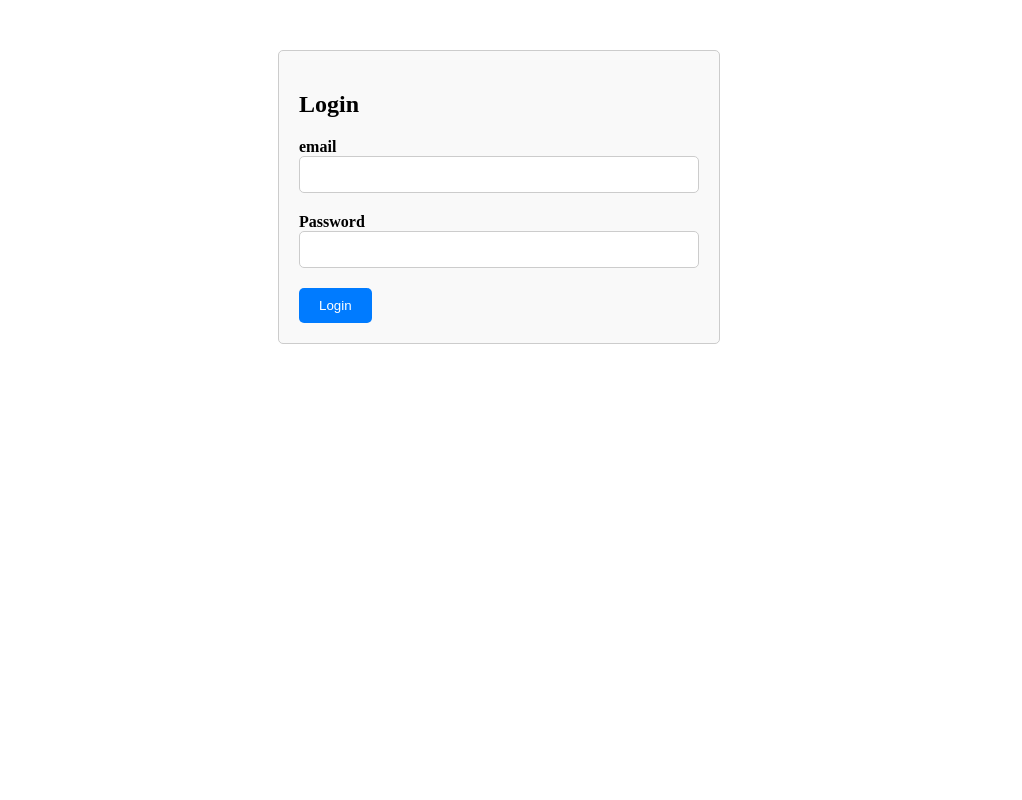
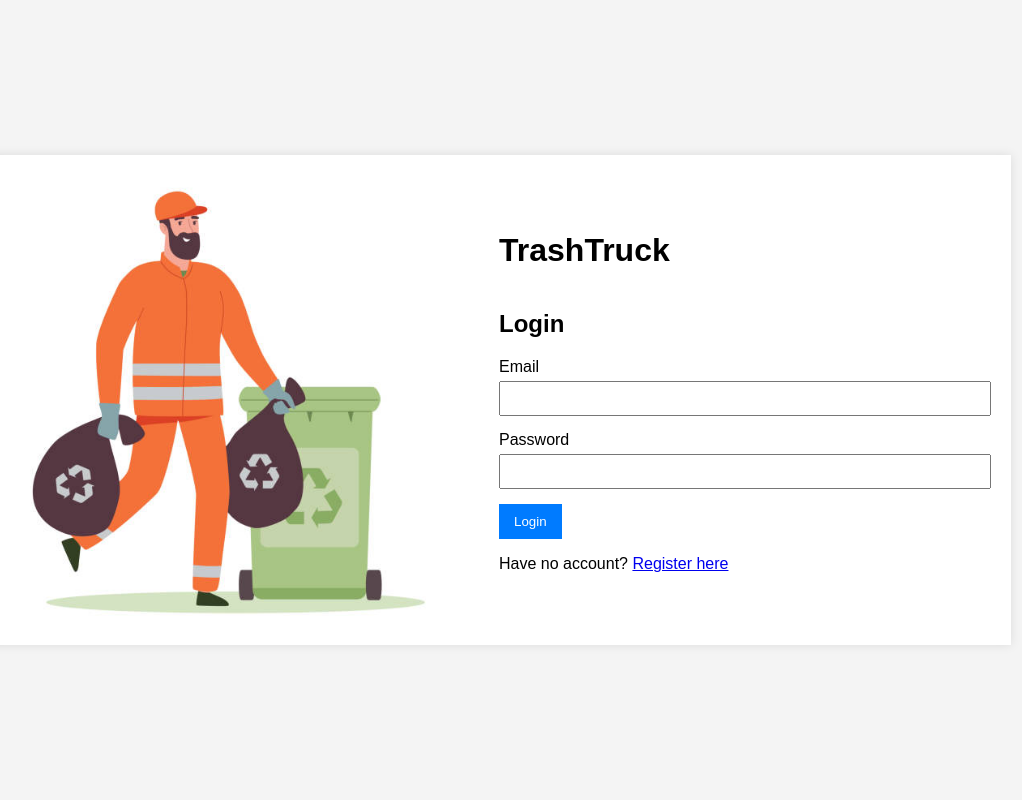
Before and after one commit to KitimboRino/TrashTruck-ALX-portfolio-project, a Flask app: page /login in a window 1280 px wide. Shown: the whole page, without its empty margins (141-1163 px from the left). Run offline with Flask 3, Linux system fonts and the light colour scheme; parts of the project's set-up code (start-up, migrations or seed data) failed here and were passed over; some libraries are stand-ins or nearby versions.

Commit message:
style(login.html, forms.css): loging form images and styles

```diff
--- a/static/css/forms.css
+++ b/static/css/forms.css
@@ -1,4 +1,4 @@
-.form-container {
+/* .form-container {
     max-width: 400px;
     margin: 50px auto;
     padding: 20px;
@@ -37,4 +37,67 @@ button {
 
 button:hover {
     background-color: #0056b3;
+} */
+
+body {
+    display: flex;
+    justify-content: center;
+    align-items: center;
+    height: 100vh;
+    margin: 0;
+    font-family: Arial, sans-serif;
+    background-color: #f4f4f4;
 }
+
+.container {
+    display: flex;
+    width: 80%;
+    max-width: 1200px;
+    box-shadow: 0 0 10px rgba(0, 0, 0, 0.1);
+    background-color: #fff;
+}
+
+.image-container {
+    flex: 1;
+}
+
+.image-container img {
+    width: 100%;
+    height: 100%;
+    object-fit: cover;
+}
+
+.form-container {
+    flex: 1;
+    padding: 20px;
+    display: flex;
+    flex-direction: column;
+    justify-content: center;
+}
+
+.form-group {
+    margin-bottom: 15px;
+}
+
+.form-group label {
+    display: block;
+    margin-bottom: 5px;
+}
+
+.form-group input {
+    width: 100%;
+    padding: 8px;
+    box-sizing: border-box;
+}
+
+button {
+    padding: 10px 15px;
+    background-color: #007BFF;
+    border: none;
+    color: white;
+    cursor: pointer;
+}
+
+button:hover {
+    background-color: #0056b3;
+}
--- a/templates/login.html
+++ b/templates/login.html
@@ -9,11 +9,16 @@
 </head>
 
 <body>
+    <div class="container">
+        <div class="image-container">
+            <img src="{{ url_for('static', filename='images/login.jpg') }}" alt="Descriptive Alt Text">
+        </div>
         <div class="form-container">
+            <h1>TrashTruck</h1>
             <h2>Login</h2>
             <form action="/login" method="post">
                 <div class="form-group">
-                <label for="username">email</label>
+                    <label for="email">Email</label>
                     <input type="text" id="email" name="email" required>
                 </div>
                 <div class="form-group">
@@ -22,6 +27,8 @@
                 </div>
                 <button type="submit">Login</button>
             </form>
+            <p>Have no account? <a href="/register">Register here</a></p>
+        </div>
     </div>
 </body>
 
```
Also changed, not shown: static/images/login.jpg (added), static/images/register.jpg (added). Lines whose indentation alone changed are shown as unchanged.
